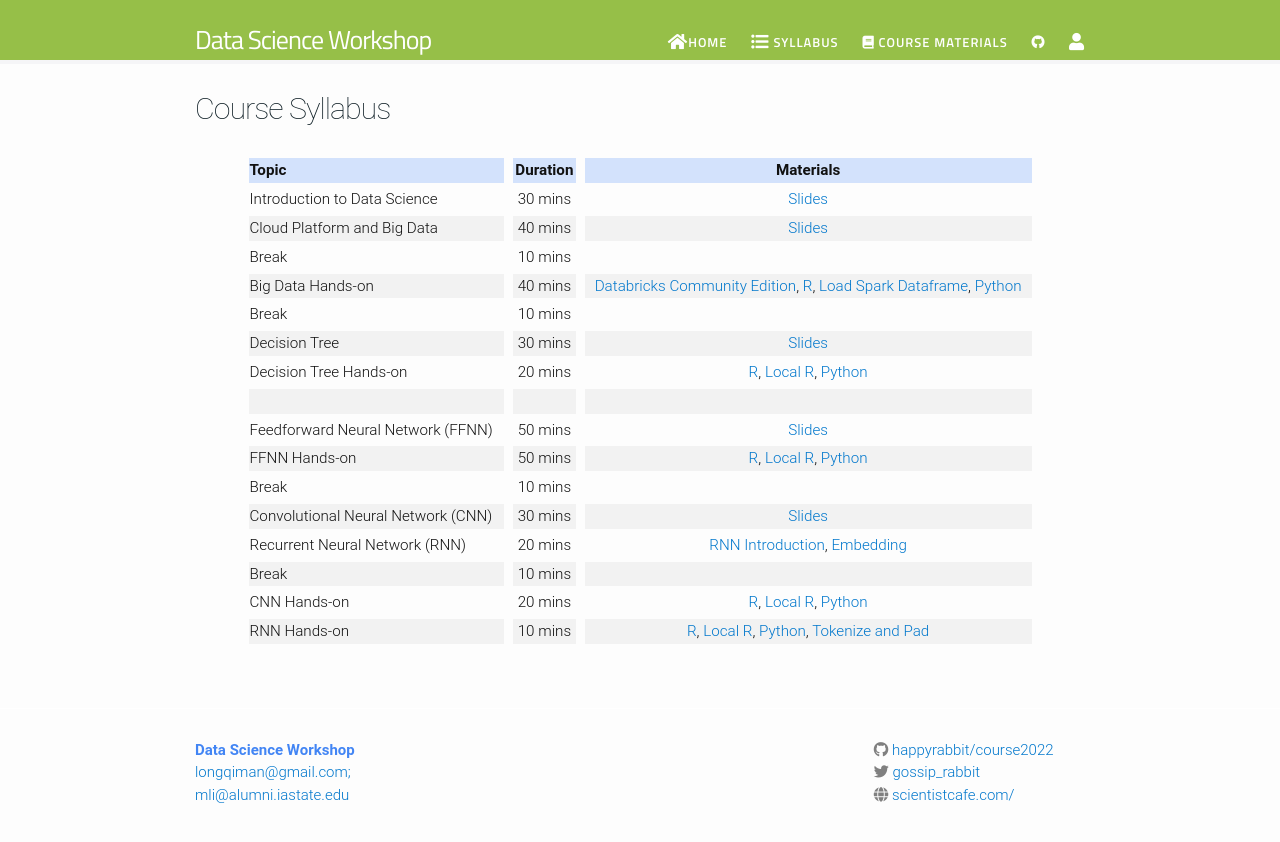
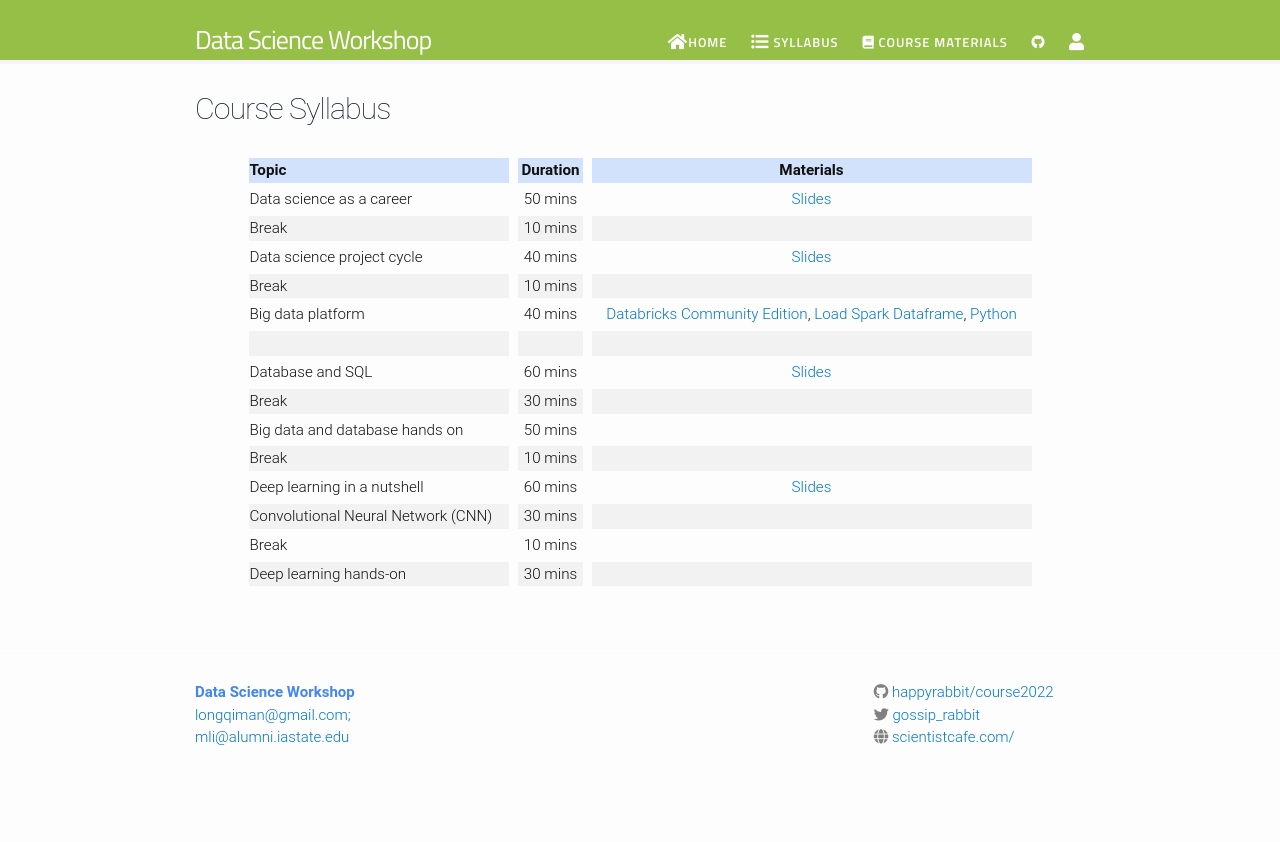
Before and after one commit to happyrabbit/course2022, a Jekyll site: the page built from course-syllabus.md, in a window 1280 px wide. Shown: the top 842 px of the page. Built offline with Jekyll 4.4.1, drawn with Linux system fonts in a browser that asks for light colours; nearby versions of some CDN libraries.

Commit message:
syllabus

```diff
--- a/course-syllabus.md
+++ b/course-syllabus.md
@@ -6,19 +6,17 @@ permalink: /course-syllabus/
 
 | Topic | Duration | Materials |
 | :--- | :---: | :---: |
-| Introduction to Data Science | 30 mins | [Slides](https://course2021.scientistcafe.com/slides/01introduction/introduction)   |
-| Cloud Platform and Big Data | 40 mins | [Slides](https://drive.google.com/file/d/1xb_zu0_GuwLRmyAEyk3R1OsRWWbZz1TS/view?usp=sharing)   |
+| Data science as a career | 50 mins | [Slides]() |
 | Break | 10 mins |  |
-| Big Data Hands-on | 40 mins | [Databricks Community Edition](https://databricks.com/try-databricks), [R](https://databricks-prod-cloudfront.cloud.databricks.com/public/4027ec902e239c93eaaa8714f173bcfc/3981279215211072/2496792818539830/78755435857845/latest.html), [Load Spark Dataframe](https://github.com/happyrabbit/IntroDataScience/blob/master/Python/LoadDatasetSpark.ipynb), [Python](https://github.com/happyrabbit/IntroDataScience/blob/master/Python/PysparkETL.ipynb)  |
+| Data science project cycle  | 40 mins | [Slides]()   |
 | Break | 10 mins |  |
-| Decision Tree | 30 mins |[Slides](https://course2021.scientistcafe.com/slides/03Tree/Tree.html) |
-| Decision Tree Hands-on | 20 mins | [R](https://databricks-prod-cloudfront.cloud.databricks.com/public/4027ec902e239c93eaaa8714f173bcfc/3981279215211072/2496792818540000/78755435857845/latest.html), [Local R](https://scientistcafe.com/ids/r/ch11), [Python](https://github.com/happyrabbit/IntroDataScience/blob/master/Python/TreeBasedModels.ipynb)  |
+| Big data platform| 40 mins | [Databricks Community Edition](https://databricks.com/try-databricks), [Load Spark Dataframe](), [Python]()  |
 |  |  |  |
-| Feedforward Neural Network (FFNN) | 50 mins | [Slides](https://course2021.scientistcafe.com/slides/02DeepLearning/DNN/DNN_Intro.html)|
-| FFNN Hands-on | 50 mins | [R](https://databricks-prod-cloudfront.cloud.databricks.com/public/4027ec902e239c93eaaa8714f173bcfc/3981279215211072/2496792818539864/78755435857845/latest.html), [Local R](https://scientistcafe.com/ids/r/ch12dnn), [Python](https://github.com/happyrabbit/IntroDataScience/blob/master/Python/FFNN.ipynb) |
+| Database and SQL | 60 mins |[Slides]() |
+| Break | 30 mins | |
+| Big data and database hands on | 50 mins | |
+| Break | 10 mins | |
+| Deep learning in a nutshell  | 60 mins | [Slides]() |
+| Convolutional Neural Network (CNN) | 30 mins | |
 | Break | 10 mins |  |
-| Convolutional Neural Network (CNN) | 30 mins | [Slides](https://course2021.scientistcafe.com/slides/02DeepLearning/CNN/CNN_Intro.html)   |
-| Recurrent Neural Network (RNN) | 20 mins | [RNN Introduction](https://course2021.scientistcafe.com/slides/02DeepLearning/RNN/RNN_Intro.html), [Embedding](https://course2021.scientistcafe.com/slides/02DeepLearning/RNN/RNN_Embedding.html) |
-| Break | 10 mins |  |
-| CNN Hands-on | 20 mins | [R](https://databricks-prod-cloudfront.cloud.databricks.com/public/4027ec902e239c93eaaa8714f173bcfc/3981279215211072/2496792818539913/78755435857845/latest.html), [Local R](https://scientistcafe.com/ids/r/ch12cnn), [Python](https://github.com/happyrabbit/IntroDataScience/blob/master/Python/CNN.ipynb)  |
-| RNN Hands-on | 10 mins | [R](https://databricks-prod-cloudfront.cloud.databricks.com/public/4027ec902e239c93eaaa8714f173bcfc/3981279215211072/2496792818539965/78755435857845/latest.html), [Local R](https://scientistcafe.com/ids/r/ch12rnn), [Python](https://github.com/happyrabbit/IntroDataScience/blob/master/Python/RNN.ipynb), [Tokenize and Pad](https://github.com/happyrabbit/IntroDataScience/blob/master/Python/TokenizingPadding.ipynb) |
+| Deep learning hands-on | 30 mins | |
```
